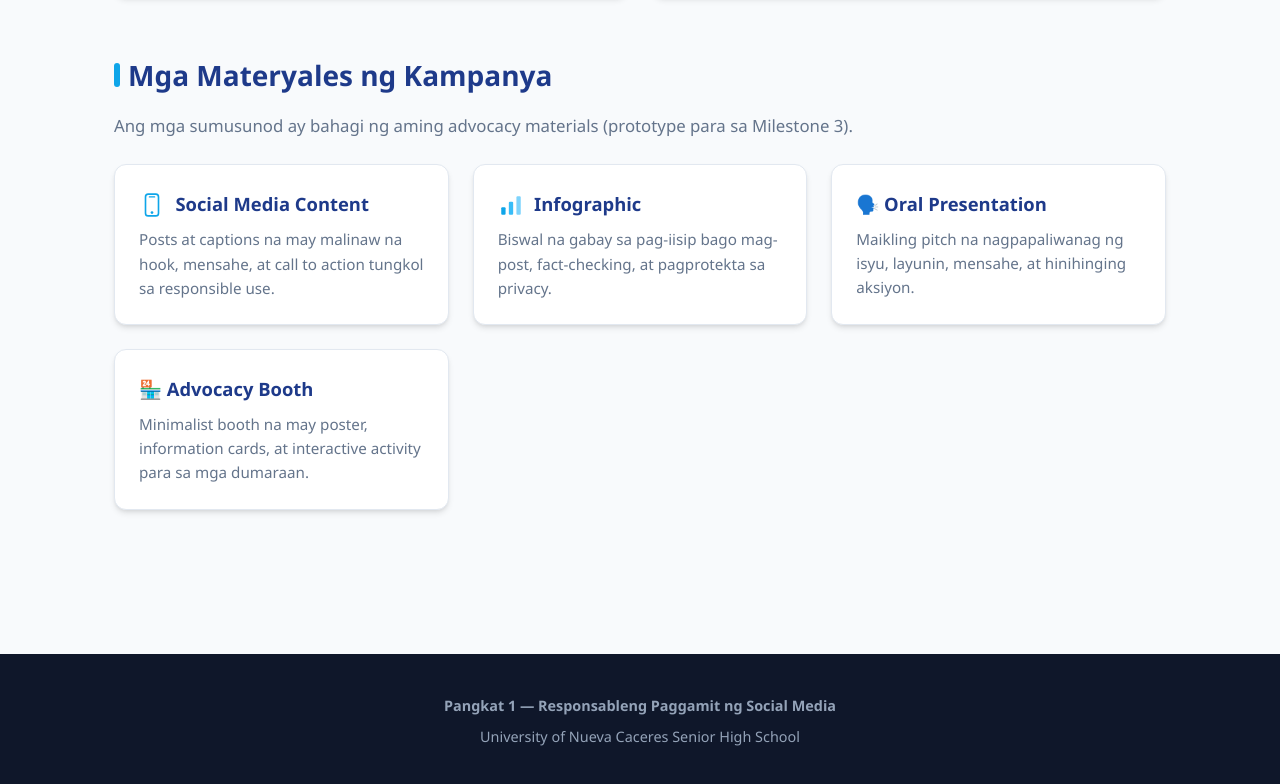
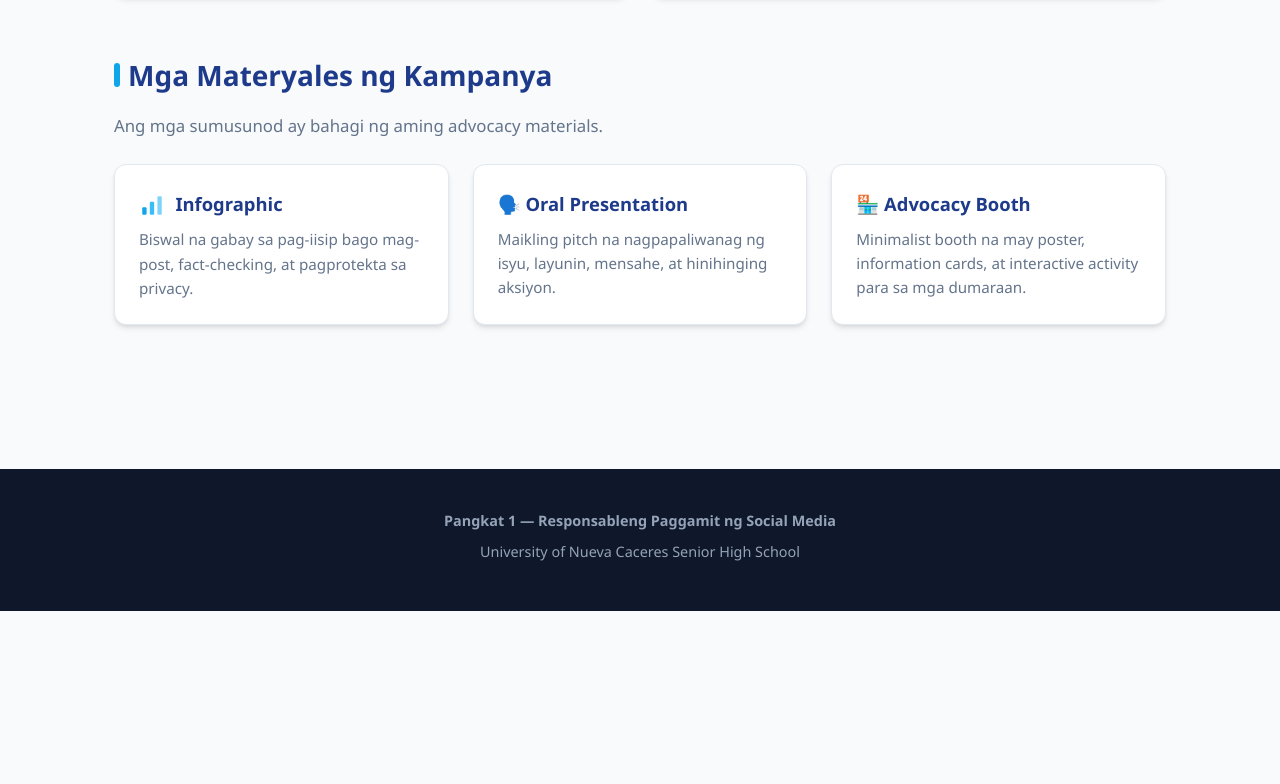
Before and after one commit to stemf2026/mabkomcampaign, a plain HTML site: page guides.html in a window 1280 px wide. Shown: the part 1431-2215 px from the top of the page. After the commit the page ends 2042 px from the top, so only its background shows below. Drawn offline with Linux system fonts and the light colour scheme.

Commit message:
Update guides.html

```diff
--- a/guides.html
+++ b/guides.html
@@ -125,13 +125,9 @@
     <section>
       <h2>Mga Materyales ng Kampanya</h2>
       <p class="section-intro">
-        Ang mga sumusunod ay bahagi ng aming advocacy materials (prototype para sa Milestone 3).
+        Ang mga sumusunod ay bahagi ng aming advocacy materials.
       </p>
       <div class="card-grid">
-        <div class="card">
-          <h3><img src="images/icons/phone.svg" alt="" width="26" height="26" class="inline-icon"> Social Media Content</h3>
-          <p>Posts at captions na may malinaw na hook, mensahe, at call to action tungkol sa responsible use.</p>
-        </div>
         <div class="card">
           <h3><img src="images/icons/chart.svg" alt="" width="26" height="26" class="inline-icon"> Infographic</h3>
           <p>Biswal na gabay sa pag-iisip bago mag-post, fact-checking, at pagprotekta sa privacy.</p>
```
